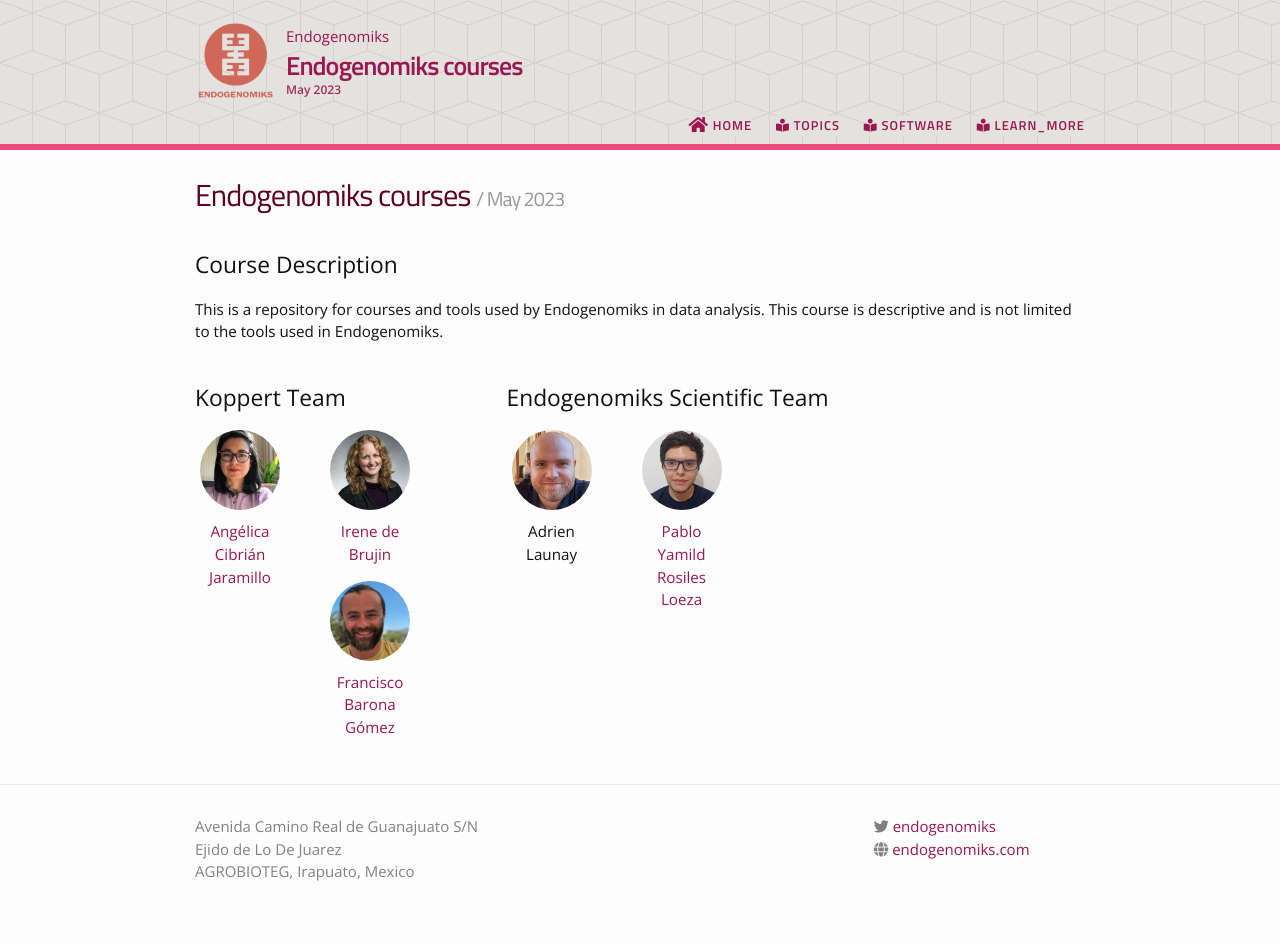
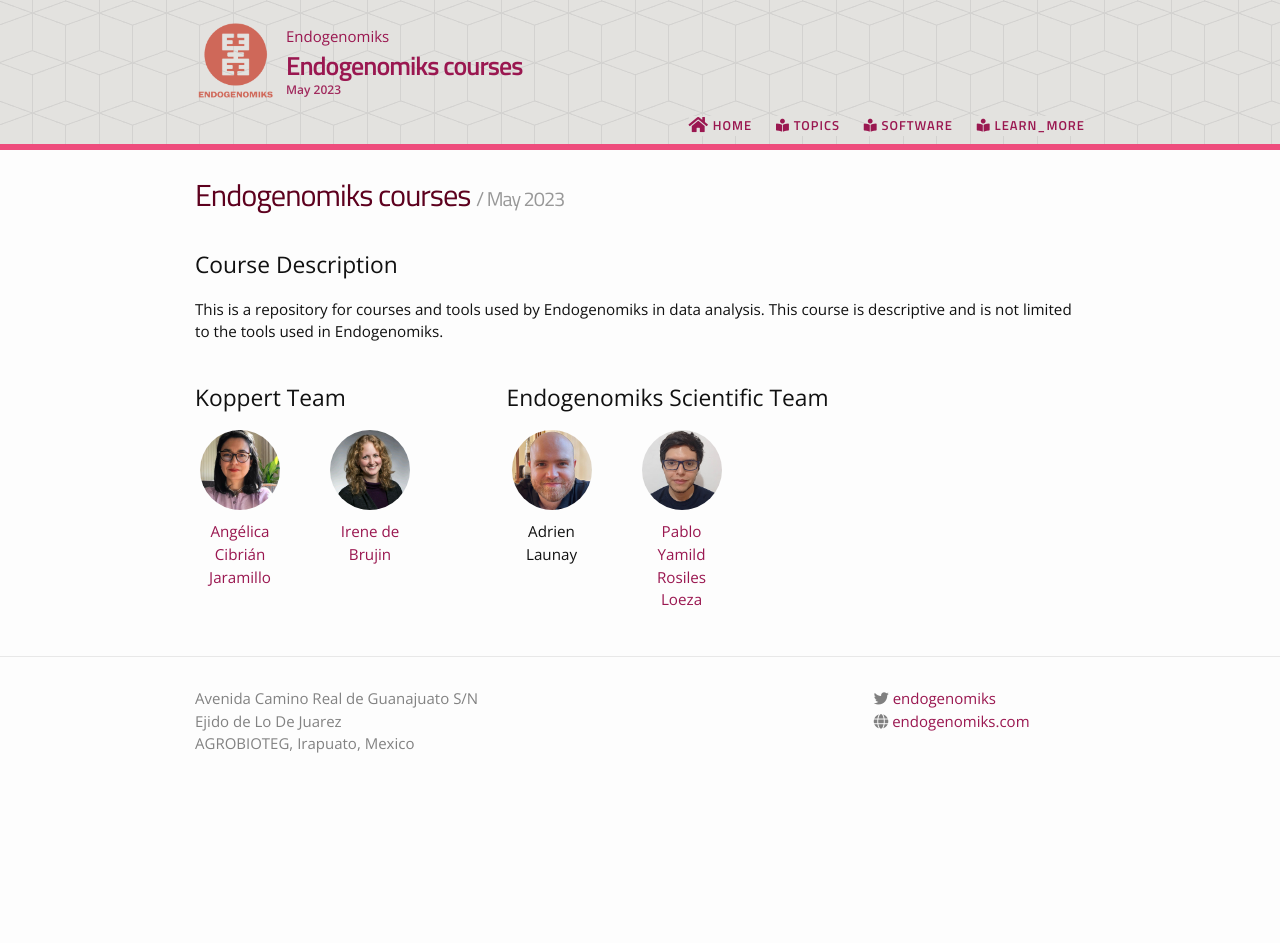
Before and after one commit to pyrosilesl97/endogenomiks_courses, a Jekyll site: the page built from index.md, in a window 1280 px wide. Built offline with Jekyll 4.4.1, drawn with Linux system fonts in a browser that asks for light colours; nearby versions of some CDN libraries; after the commit the page ends 900 px from its top, so only the background shows below that.

Commit message:
changes_add_4

```diff
--- a/_data/people.yml
+++ b/_data/people.yml
@@ -5,9 +5,7 @@
   - name: Irene de Brujin
     profile_pic: /_images/pp/irene.jpg
     webpage: https://www.linkedin.com/in/irene-de-bruijn-aa161413/
-  - name: Francisco Barona Gómez
-    profile_pic: /_images/pp/barona.jpg
-    webpage: https://twitter.com/EvoDivMet
+
 
 Endogenomiks_Scientific_Team:
   - name: Adrien Launay
```
Also changed, not shown: _lectures/04_Kraken_1.md (+1 -1 lines), 1 other file.
